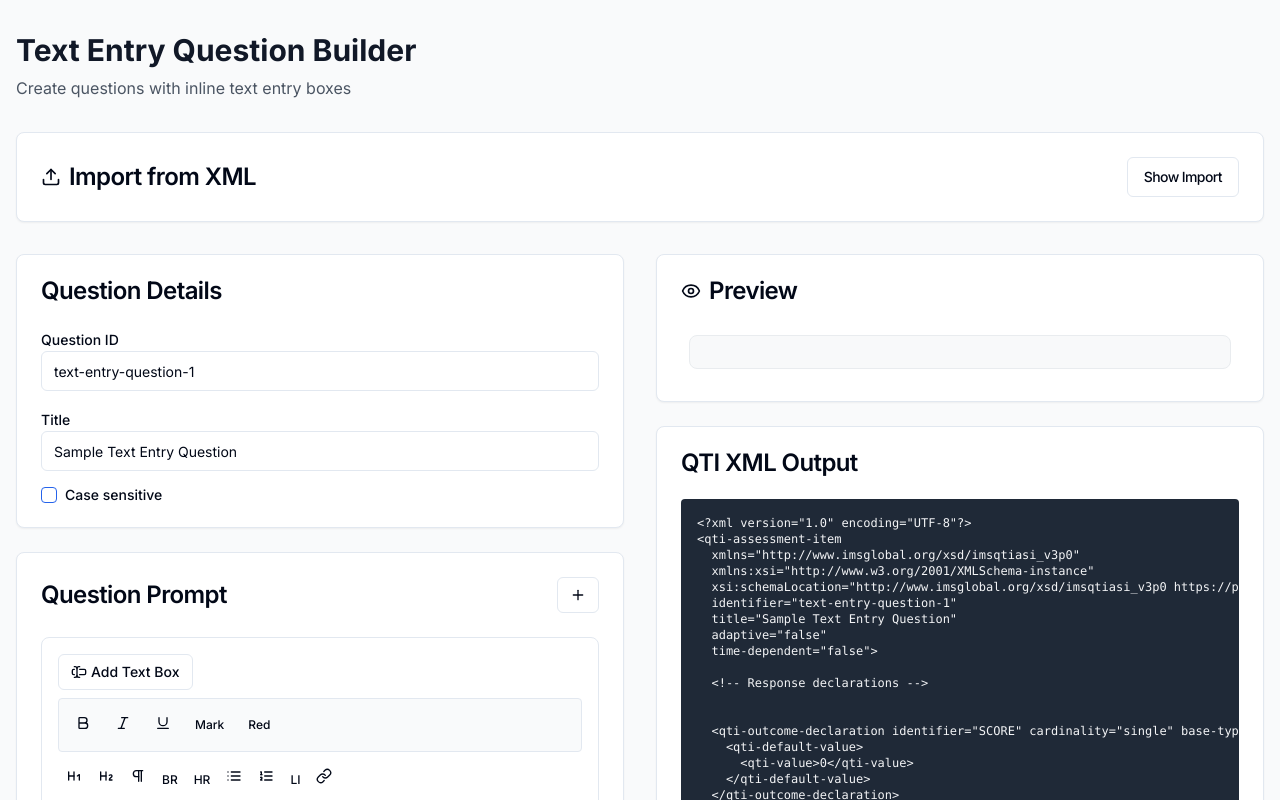
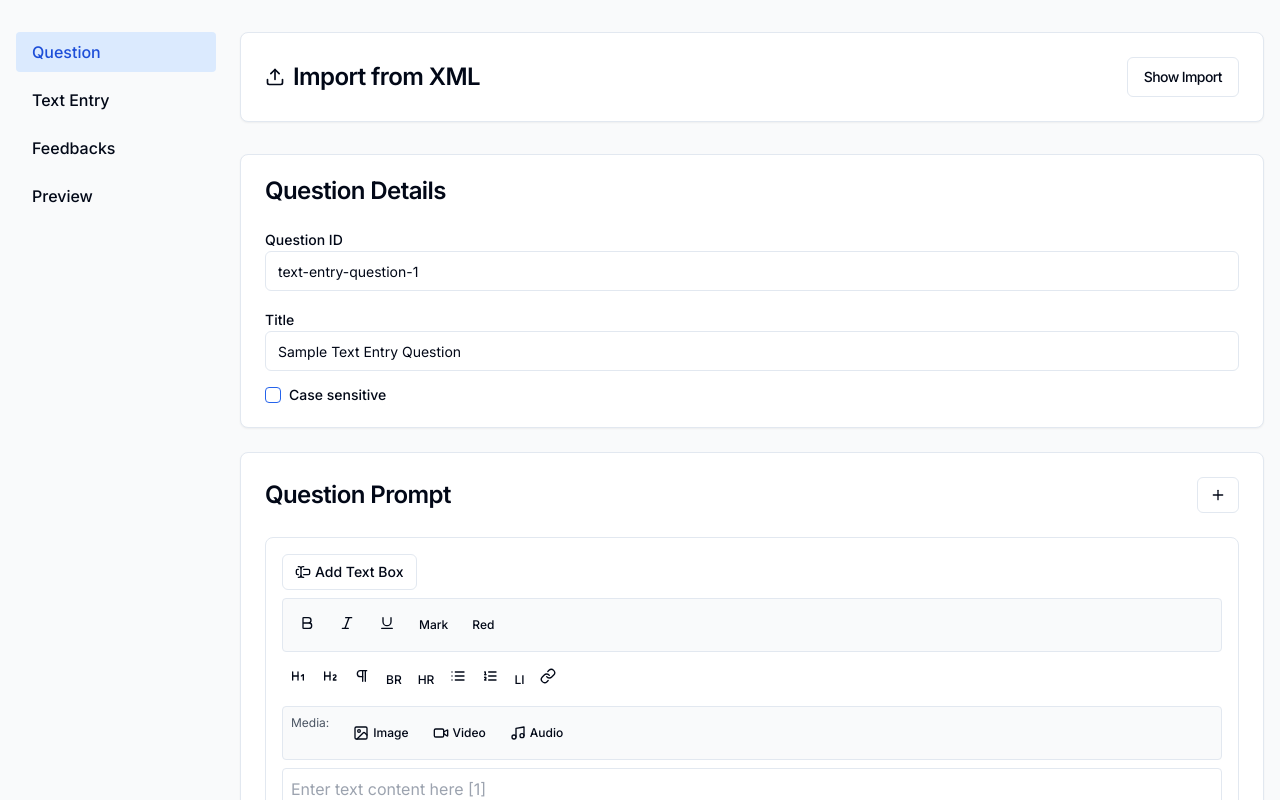
Before and after one commit to ayush-verma790/question-gen, a Next.js app: page /builder/text-entry in a window 1280 px wide. Shown: the top 800 px of the page. Built offline with nearby package versions, Linux system fonts and the light colour scheme.

Commit message:
hide br tags and add sidebar for the text entry and preview

```diff
--- a/app/builder/text-entry/page.tsx
+++ b/app/builder/text-entry/page.tsx
@@ -527,10 +527,10 @@ const ContentBlockEditor = memo(
                     ref={(el) => {
                       textareaRefs.current[index] = el;
                     }}
-                    value={block.content}
+                    value={block.content.replace(/<br\s*\/?>/gi, '\n')}
                     placeholder="Enter text content here [1]"
                     onChange={(e) =>
-                      updateBlock(index, { ...block, content: e.target.value })
+                      updateBlock(index, { ...block, content: e.target.value.replace(/\n/g, '<br/>') })
                     }
                     onSelect={() => handleTextSelection(index)}
                     onFocus={() => setActiveTextareaIndex(index)}
@@ -561,11 +561,11 @@ const ContentBlockEditor = memo(
                     <div>
                       <Label>Content URL</Label>
                       <Input
-                        value={block.content}
+                        value={block.content.replace(/<br\s*\/?>/gi, ' ')}
                         onChange={(e) =>
                           updateBlock(index, {
                             ...block,
-                            content: e.target.value,
+                            content: e.target.value.replace(/ +/g, '<br/>'),
                           })
                         }
                       />
@@ -1256,9 +1256,11 @@ function parseTextEntryXML(xmlString: string): TextEntryQuestion {
 
 // Main Component
 export default function TextEntryBuilderPage() {
+  // ...existing state and logic...
   const [xmlInput, setXmlInput] = useState("");
   const [parseError, setParseError] = useState("");
   const [showXmlImport, setShowXmlImport] = useState(false);
+  const [activeTab, setActiveTab] = useState<'question'|'feedbacks'|'textentry'|'preview'>('question');
 
   const [question, setQuestion] = useState<TextEntryQuestion>({
     identifier: "text-entry-question-1",
@@ -1282,20 +1284,7 @@ export default function TextEntryBuilderPage() {
         attributes: {},
       },
     ],
-    textEntryBoxes: [
-      // {
-      //   id: "box1",
-      //   responseId: "RESPONSE1",
-      //   expectedLength: 20,
-      //   widthClass: "qti-input-width-5",
-      // },
-      // {
-      //   id: "box2",
-      //   responseId: "RESPONSE2",
-      //   expectedLength: 2,
-      //   widthClass: "qti-input-width-3",
-      // },
-    ],
+    textEntryBoxes: [],
     correctAnswers: ["", ""],
     caseSensitive: false,
     correctFeedbackBlocks: [
@@ -1331,12 +1320,13 @@ export default function TextEntryBuilderPage() {
       },
     ],
   });
-
   const [generatedXML, setGeneratedXML] = useState("");
   const [activeBlockId, setActiveBlockId] = useState<string | null>(null);
   const [cursorPosition, setCursorPosition] = useState<number | null>(null);
 
-  // XML Import handlers
+  // ...existing handlers (handleParseXML, handleClearXMLInput, insertTextEntryBox, updateBoxConfig, removeBox, updateAnswer, etc.)...
+  // (No changes to logic, just move them above)
+
   const handleParseXML = useCallback(() => {
     try {
       const parsedQuestion = parseTextEntryXML(xmlInput);
@@ -1354,7 +1344,6 @@ export default function TextEntryBuilderPage() {
     setParseError("");
   }, []);
 
-  // Optimized text box insertion
   const insertTextEntryBox = useCallback(
     (blockId: string) => {
       setQuestion((prev) => {
@@ -1397,7 +1386,6 @@ export default function TextEntryBuilderPage() {
     [cursorPosition]
   );
 
-  // Update box configuration
   const updateBoxConfig = useCallback((updatedBox: TextEntryBox) => {
     setQuestion((prev) => ({
       ...prev,
@@ -1407,7 +1395,6 @@ export default function TextEntryBuilderPage() {
     }));
   }, []);
 
-  // Remove box
   const removeBox = useCallback((boxId: string) => {
     setQuestion((prev) => {
       const boxIndex = prev.textEntryBoxes.findIndex((b) => b.id === boxId);
@@ -1425,7 +1412,6 @@ export default function TextEntryBuilderPage() {
     });
   }, []);
 
-  // Update answers
   const updateAnswer = useCallback((index: number, value: string) => {
     setQuestion((prev) => ({
       ...prev,
@@ -1435,7 +1421,6 @@ export default function TextEntryBuilderPage() {
     }));
   }, []);
 
-  // Generate XML when question changes
   const xml = useMemo(() => {
     if (question.identifier && question.promptBlocks.length > 0) {
       return generateTextEntryXML(question);
@@ -1447,7 +1432,6 @@ export default function TextEntryBuilderPage() {
     setGeneratedXML(xml);
   }, [xml]);
 
-  // Add CSS for width classes
   useEffect(() => {
     const style = document.createElement("style");
     style.textContent = `
@@ -1470,19 +1454,43 @@ export default function TextEntryBuilderPage() {
     };
   }, []);
 
+  // --- UI with left-side vertical tabs ---
   return (
     <div className="min-h-screen bg-gray-50">
-      <div className="container mx-auto px-4 py-8">
-        <div className="mb-8">
-          <h1 className="text-3xl font-bold text-gray-900 mb-2">
-            Text Entry Question Builder
-          </h1>
-          <p className="text-gray-600">
-            Create questions with inline text entry boxes
-          </p>
-        </div>
-
-        {/* XML Import Section */}
+      <div className="container mx-auto px-4 py-8 flex">
+        {/* Left vertical nav */}
+        <div className="w-56 flex-shrink-0 pr-6">
+          <div className="flex flex-col gap-2">
+            <button
+              className={`text-left px-4 py-2 rounded font-medium transition-colors ${activeTab === 'question' ? 'bg-blue-100 text-blue-700' : 'hover:bg-gray-100'}`}
+              onClick={() => setActiveTab('question')}
+            >
+              Question
+            </button>
+             <button
+              className={`text-left px-4 py-2 rounded font-medium transition-colors ${activeTab === 'textentry' ? 'bg-blue-100 text-blue-700' : 'hover:bg-gray-100'}`}
+              onClick={() => setActiveTab('textentry')}
+            >
+              Text Entry
+            </button>
+            <button
+              className={`text-left px-4 py-2 rounded font-medium transition-colors ${activeTab === 'feedbacks' ? 'bg-blue-100 text-blue-700' : 'hover:bg-gray-100'}`}
+              onClick={() => setActiveTab('feedbacks')}
+            >
+              Feedbacks
+            </button>
+
+            <button
+              className={`text-left px-4 py-2 rounded font-medium transition-colors ${activeTab === 'preview' ? 'bg-blue-100 text-blue-700' : 'hover:bg-gray-100'}`}
+              onClick={() => setActiveTab('preview')}
+            >
+              Preview
+            </button>
+          </div>
+        </div>
+        {/* Right content area */}
+        <div className="flex-1">
+          {/* XML Import Section always on top */}
           <div className="mb-8">
             <Card>
               <CardHeader>
@@ -1536,9 +1544,9 @@ export default function TextEntryBuilderPage() {
             </Card>
           </div>
 
-        <div className="grid lg:grid-cols-2 gap-8">
+          {/* Main content by tab */}
+          {activeTab === 'question' && (
             <div className="space-y-6">
-            {/* Question Details */}
               <Card>
                 <CardHeader>
                   <CardTitle>Question Details</CardTitle>
@@ -1585,8 +1593,7 @@ export default function TextEntryBuilderPage() {
                   </div>
                 </CardContent>
               </Card>
-
-            {/* Question Prompt */}
+              {/* Question Prompt and Preview */}
               <ContentBlockEditor
                 blocks={question.promptBlocks}
                 onChange={(blocks) =>
@@ -1596,18 +1603,17 @@ export default function TextEntryBuilderPage() {
                 allowTextBox={true}
                 onInsertTextBox={insertTextEntryBox}
               />
-
-            {/* Text Box Configuration */}
-            <TextBoxConfiguration
+              <QuestionPreview
+                promptBlocks={question.promptBlocks}
                 textEntryBoxes={question.textEntryBoxes}
                 correctAnswers={question.correctAnswers}
-              onUpdateBox={updateBoxConfig}
-              onRemoveBox={removeBox}
-              onUpdateAnswer={updateAnswer}
-            />
-
-            {/* Feedback Blocks */}
-            {/* <ContentBlockEditor
+                onAnswerChange={updateAnswer}
+              />
+            </div>
+          )}
+          {activeTab === 'feedbacks' && (
+            <div className="space-y-6">
+              <ContentBlockEditor
                 blocks={question.correctFeedbackBlocks}
                 onChange={(blocks) =>
                   setQuestion((prev) => ({
@@ -1616,7 +1622,7 @@ export default function TextEntryBuilderPage() {
                   }))
                 }
                 title="Correct Feedback"
-            /> */}
+              />
               <ContentBlockEditor
                 blocks={question.incorrectFeedbackBlocks}
                 onChange={(blocks) =>
@@ -1628,17 +1634,26 @@ export default function TextEntryBuilderPage() {
                 title="Incorrect Feedback"
               />
             </div>
-
+          )}
+          {activeTab === 'textentry' && (
             <div className="space-y-6">
-            {/* Preview */}
+              <TextBoxConfiguration
+                textEntryBoxes={question.textEntryBoxes}
+                correctAnswers={question.correctAnswers}
+                onUpdateBox={updateBoxConfig}
+                onRemoveBox={removeBox}
+                onUpdateAnswer={updateAnswer}
+              />
+            </div>
+          )}
+          {activeTab === 'preview' && (
+            <div className="space-y-6">
               <QuestionPreview
                 promptBlocks={question.promptBlocks}
                 textEntryBoxes={question.textEntryBoxes}
                 correctAnswers={question.correctAnswers}
                 onAnswerChange={updateAnswer}
               />
-
-            {/* XML Output */}
               {generatedXML && (
                 <Card>
                   <CardHeader>
@@ -1661,6 +1676,7 @@ export default function TextEntryBuilderPage() {
                 </Card>
               )}
             </div>
+          )}
         </div>
       </div>
     </div>
```
Also changed, not shown: components/rich-text-editor.tsx (+48 -36 lines). Lines whose indentation alone changed are shown as unchanged.
